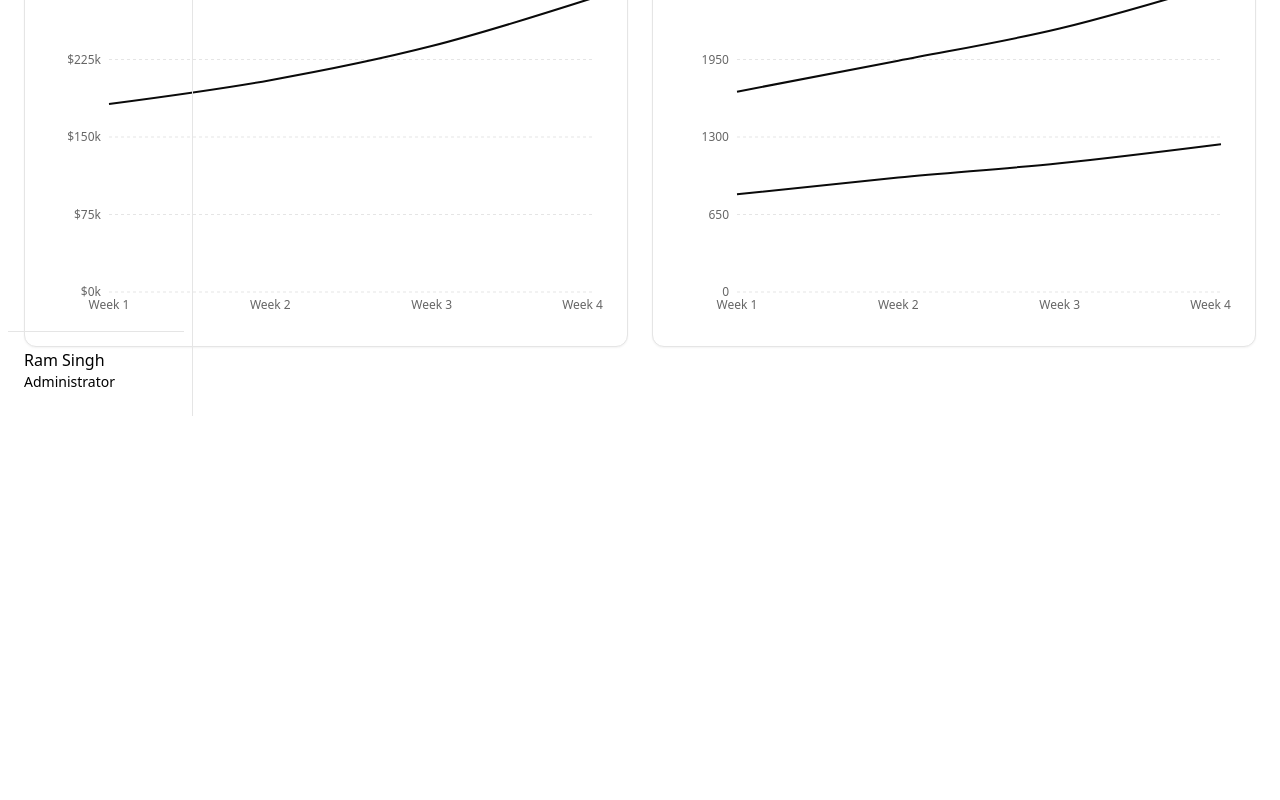
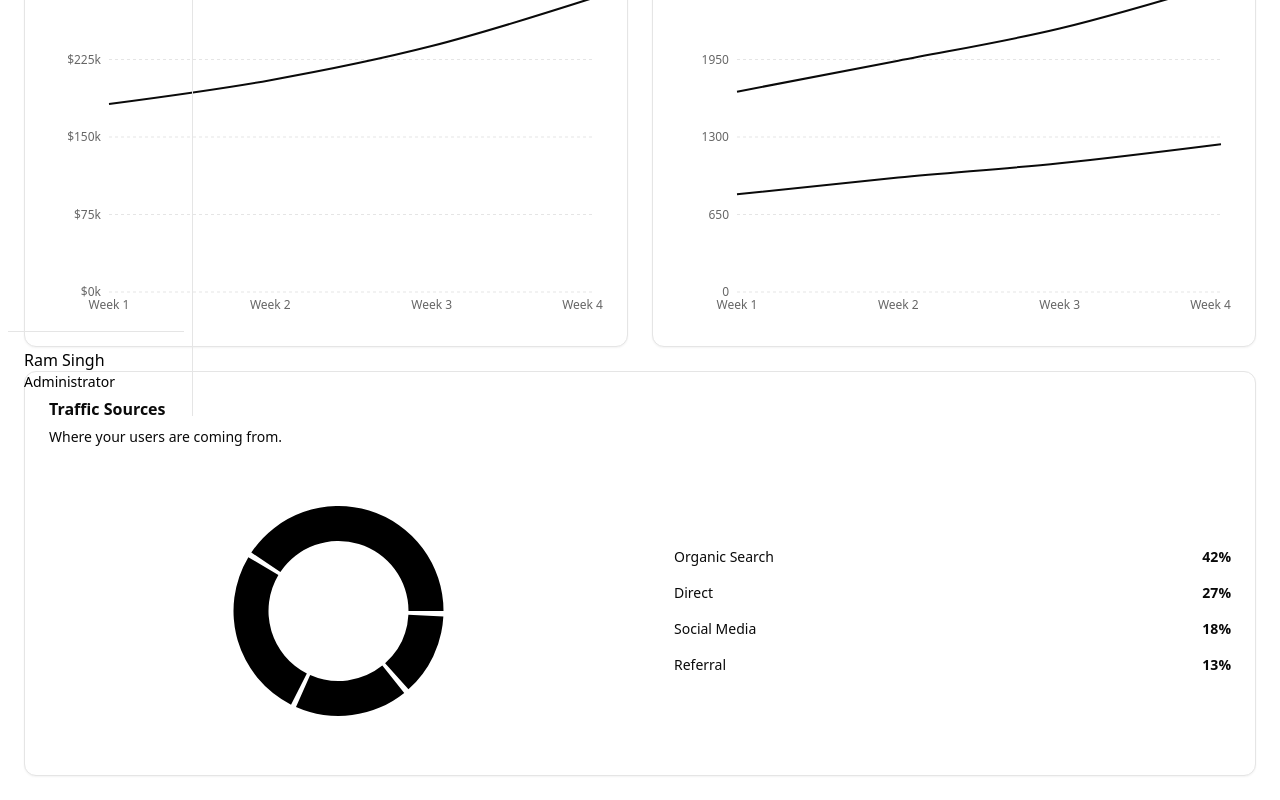
Before and after one commit to ramsingh20/Sprint1, a React (Vite) app: page /dashboard/analytics in a window 1280 px wide. Shown: the part 384-1184 px from the top of the page. Before the commit the page ends 800 px from the top, so only its background shows below. Built offline with nearby package versions, Linux system fonts and the light colour scheme.

Commit message:
Add TrafficSourceChart and corresponding data to Analytics page

```diff
--- a/src/features/analytics/components/TrafficSourceChart.jsx
+++ b/src/features/analytics/components/TrafficSourceChart.jsx
@@ -0,0 +1,81 @@
+import { Cell, Pie, PieChart, ResponsiveContainer, Tooltip, } from "recharts";
+import { Card, Typography } from "@material-tailwind/react";
+
+const chartColors = [
+  "hsl(var(--primary))",
+  "hsl(var(--muted-foreground))",
+  "hsl(var(--accent-foreground))",
+  "hsl(var(--border))",
+];
+
+const TrafficSourceChart = ({ data }) => {
+  return (
+    <Card className="border border-border bg-card p-6 text-card-foreground shadow-sm">
+      <div className="mb-6">
+        <Typography variant="h6" className="font-semibold">
+          Traffic Sources
+        </Typography>
+
+        <Typography variant="small" className="mt-1 font-normal text-muted-foreground">
+          Where your users are coming from.
+        </Typography>
+      </div>
+
+      <div className="grid items-center gap-6 md:grid-cols-2">
+        <div className="h-[280px]">
+          <ResponsiveContainer width="100%" height="100%">
+            <PieChart>
+              <Pie
+                data={data}
+                dataKey="value"
+                nameKey="name"
+                cx="50%"
+                cy="50%"
+                innerRadius={70}
+                outerRadius={105}
+                paddingAngle={3}
+                strokeWidth={0}
+              >
+                {data.map((entry, index) => (
+                  <Cell key={entry.name} fill={chartColors[index % chartColors.length]} />
+                ))}
+              </Pie>
+
+              <Tooltip
+                formatter={(value) => [
+                  `${value}%`,
+                  "Traffic",
+                ]}
+                contentStyle={{
+                  borderRadius: "8px",
+                  border: "1px solid var(--border)",
+                  backgroundColor: "var(--card)",
+                }}
+              />
+            </PieChart>
+          </ResponsiveContainer>
+        </div>
+
+        <div className="space-y-4">
+          {data.map((item, index) => (
+            <div key={item.name} className="flex items-center justify-between gap-4">
+              <div className="flex items-center gap-3">
+                <span className="h-2.5 w-2.5 rounded-full"
+                  style={{
+                    backgroundColor: chartColors[index % chartColors.length],
+                  }}
+                />
+
+                <span className="text-sm font-medium">{item.name}</span>
+              </div>
+
+              <span className="text-sm font-semibold">{item.value}%</span>
+            </div>
+          ))}
+        </div>
+      </div>
+    </Card>
+  );
+};
+
+export default TrafficSourceChart;
--- a/src/features/analytics/data/analyticsData.js
+++ b/src/features/analytics/data/analyticsData.js
@@ -102,3 +102,32 @@ export const userAcquisitionData = {
     { label: "Aug", newUsers: 28900, returningUsers: 14200 },
   ],
 };
+export const trafficSourceData = {
+  "7": [
+    { name: "Organic Search", value: 42 },
+    { name: "Direct", value: 27 },
+    { name: "Social Media", value: 18 },
+    { name: "Referral", value: 13 },
+  ],
+
+  "30": [
+    { name: "Organic Search", value: 42 },
+    { name: "Direct", value: 27 },
+    { name: "Social Media", value: 18 },
+    { name: "Referral", value: 13 },
+  ],
+
+  "90": [
+    { name: "Organic Search", value: 45 },
+    { name: "Direct", value: 25 },
+    { name: "Social Media", value: 17 },
+    { name: "Referral", value: 13 },
+  ],
+
+  "365": [
+    { name: "Organic Search", value: 48 },
+    { name: "Direct", value: 24 },
+    { name: "Social Media", value: 16 },
+    { name: "Referral", value: 12 },
+  ],
+};
--- a/src/pages/Analytics.jsx
+++ b/src/pages/Analytics.jsx
@@ -1,11 +1,12 @@
+import { useState } from "react";
 import { CalendarDays } from "lucide-react";
+import PageHeader from "@/components/common/PageHeader";
 
-import PageHeader from "@/components/common/PageHeader";
 import AnalyticsKpiCard from "@/features/analytics/components/AnalyticsKpiCard";
-import { analyticsKpiData, analyticsRevenueData, userAcquisitionData } from "@/features/analytics/data/analyticsData";
 import AnalyticsRevenueChart from "@/features/analytics/components/AnalyticsRevenueChart";
 import UserAcquisitionChart from "@/features/analytics/components/UserAcquisitionChart";
-import { useState } from "react";
+import TrafficSourceChart from "@/features/analytics/components/TrafficSourceChart";
+import { analyticsKpiData, analyticsRevenueData, trafficSourceData, userAcquisitionData, } from "@/features/analytics/data/analyticsData";
 
 const Analytics = () => {
   const [selectedPeriod, setSelectedPeriod] = useState("30");
@@ -19,9 +20,7 @@ const Analytics = () => {
         <div className="flex items-center gap-2">
           <CalendarDays className="h-4 w-4 text-muted-foreground" />
 
-          <select
-            value={selectedPeriod}
-            onChange={(event) => setSelectedPeriod(event.target.value)}
+          <select value={selectedPeriod} onChange={(event) =>setSelectedPeriod(event.target.value)}
             className="h-9 rounded-md border border-input bg-background px-3 text-sm outline-none transition-colors focus:border-ring focus:ring-2 focus:ring-ring/20"
           >
             <option value="7">Last 7 days</option>
@@ -37,9 +36,14 @@ const Analytics = () => {
           <AnalyticsKpiCard key={item.title} {...item} />
         ))}
       </div>
-      <div className="grid gap-6 lg:grid-cols-2">                                {/* <div className=""> */}
+
+      <div className="grid gap-6 lg:grid-cols-2">
         <AnalyticsRevenueChart data={analyticsRevenueData[selectedPeriod]} />
         <UserAcquisitionChart data={userAcquisitionData[selectedPeriod]} />
+      </div>
+
+      <div>
+        <TrafficSourceChart data={trafficSourceData[selectedPeriod]} />
       </div>
 
     </div>
--- a/src/pages/Dashboard.jsx
+++ b/src/pages/Dashboard.jsx
@@ -15,10 +15,7 @@ const Dashboard = () => {
       {/* Stats */}
       <div className="grid gap-4 md:grid-cols-2 lg:grid-cols-4">
         {statsData.map((stat) => (
-          <StatsCard
-            key={stat.title}
-            {...stat}
-          />
+          <StatsCard key={stat.title} {...stat} />
         ))}
       </div>
 
@@ -26,7 +23,6 @@ const Dashboard = () => {
       <div className="grid gap-6 lg:grid-cols-2">
 
         <RevenueChart data={revenueData} />
-
         <UserGrowthChart data={userGrowthData} />
 
       </div>
```
